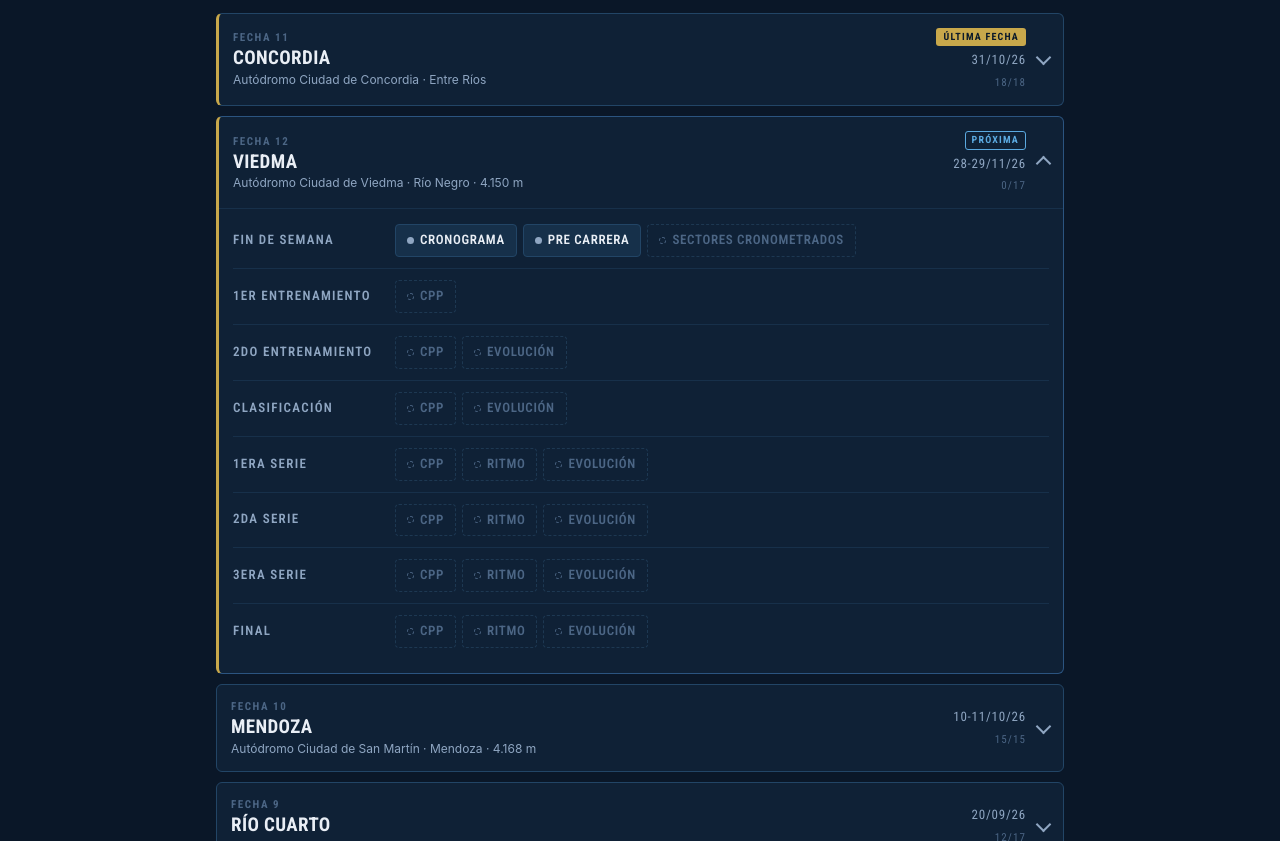
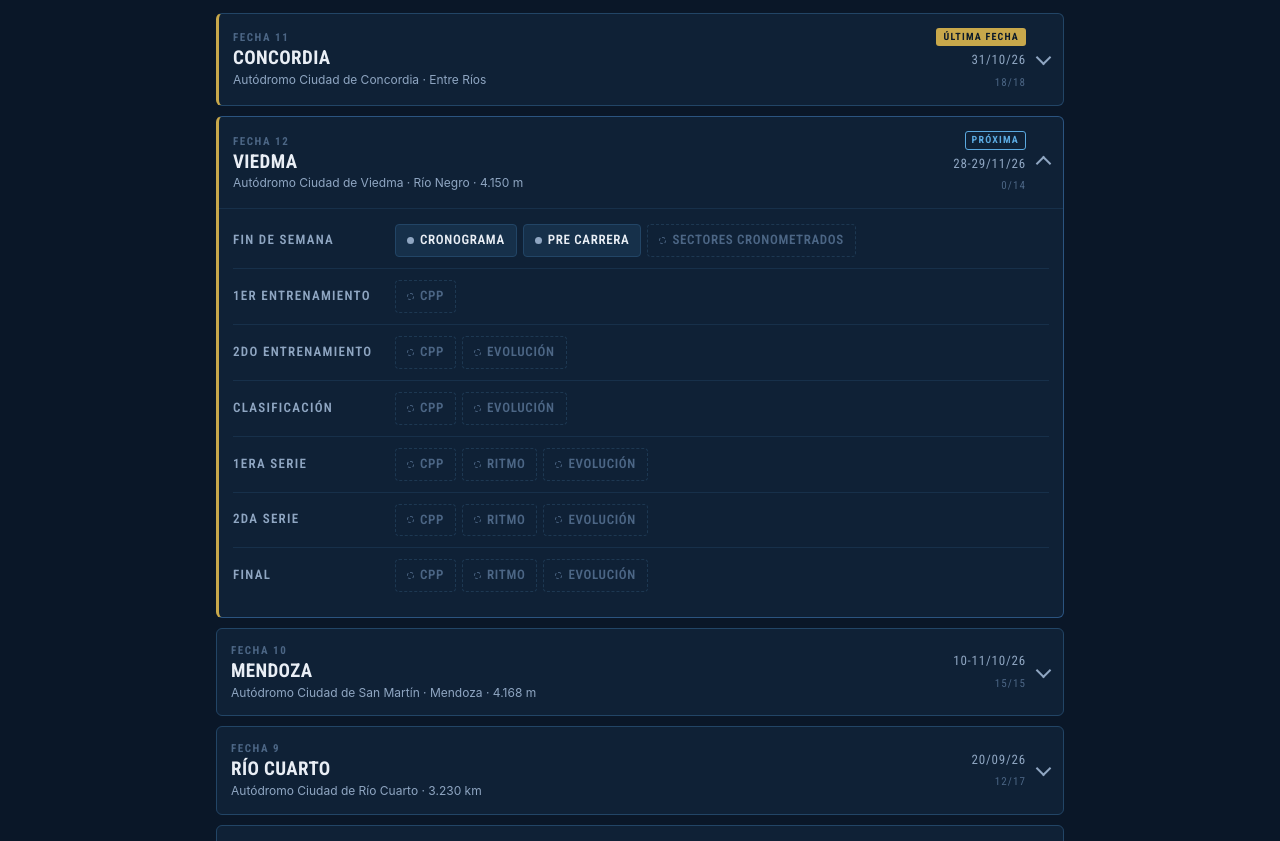
Before and after one commit to Peter2514/tn-mgc, a plain HTML site: page index.html in a window 1280 px wide. Shown: the part 259-1100 px from the top of the page. Drawn offline with Linux system fonts and the light colour scheme.

Commit message:
Viedma: dos series (se saca la 3era Serie)
Co-Authored-By: Claude Opus 5.5 <noreply@anthropic.com>
Claude-Session: https://claude.ai/code/session_014pxF8T5McTGcg1VPBs7pcC

```diff
--- a/index.html
+++ b/index.html
@@ -485,7 +485,6 @@ var FECHAS = [
       { n:"Clasificación" },
       { n:"1era Serie" },
       { n:"2da Serie" },
-      { n:"3era Serie" },
       { n:"Final" }
     ]
   },
```
